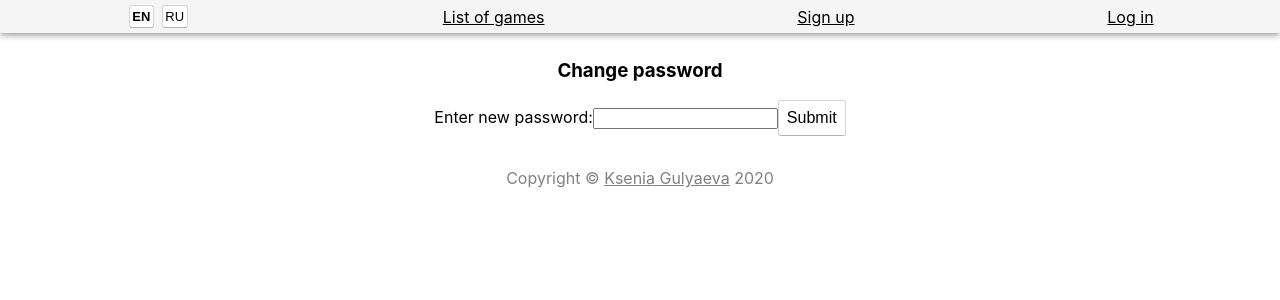
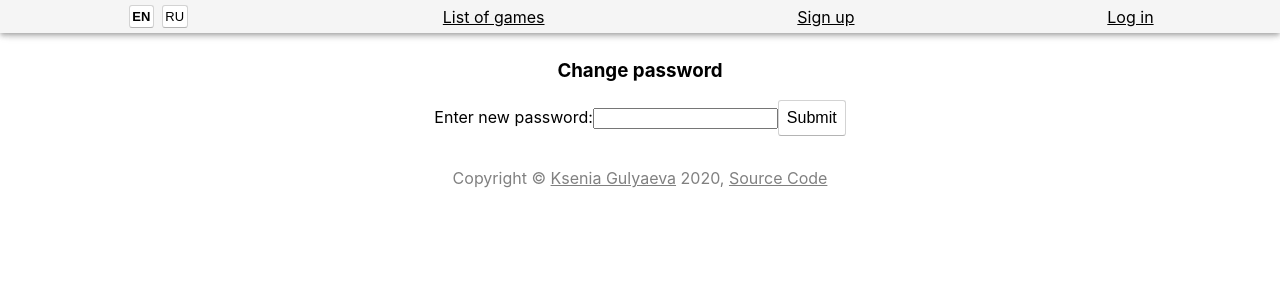
Before and after one commit to Ksinia/erudite-client, a React (Create React App) app: page /user in a window 1280 px wide. Shown: the top 300 px of the page. Built offline with nearby package versions, Linux system fonts and the light colour scheme; no server answers.

Commit message:
Add link to source code

```diff
--- a/src/App.tsx
+++ b/src/App.tsx
@@ -43,7 +43,8 @@ class App extends Component<DispatchProps> {
       <footer key="footer">
         {"Copyright © "}
         <a href="https://ksinia.net/cv/">Ksenia Gulyaeva</a>{" "}
-        {new Date().getFullYear()}
+        {new Date().getFullYear()},{" "}
+        <a href="https://github.com/Ksinia/erudite-client">Source Code</a>
       </footer>,
     ];
   }
```
